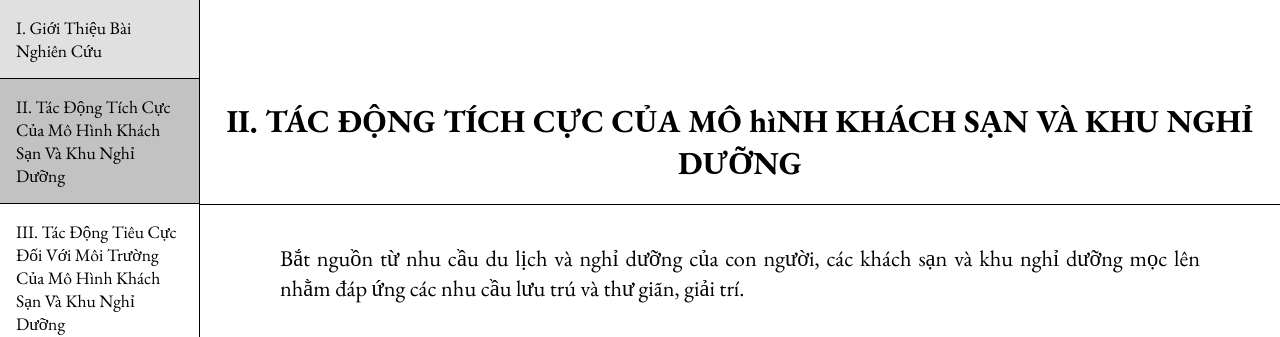
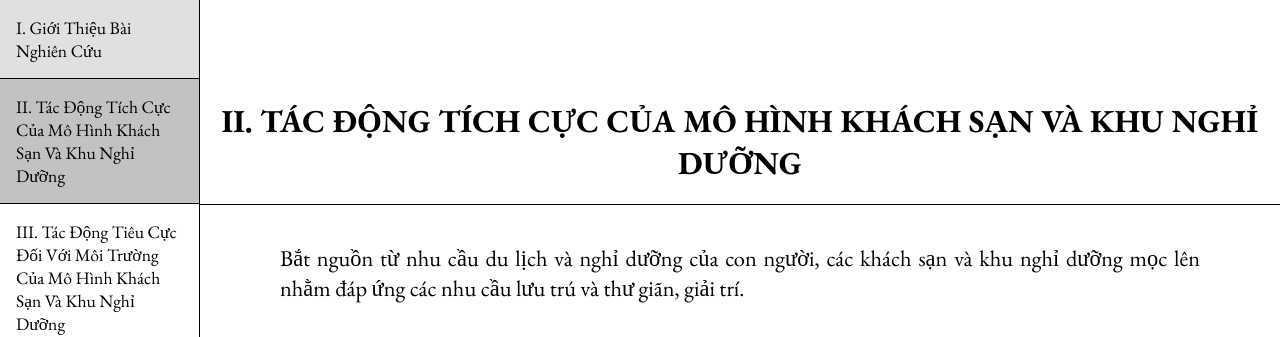
Before and after one commit to GiaBao6769/gdktpl, a plain HTML site: page section2.html in a window 1280 px wide. Shown: the top 337 px of the page. Drawn offline with nearby package versions, Linux system fonts and the light colour scheme; a web font is replaced by a local one.

Commit message:
Update section2.html

```diff
--- a/section2.html
+++ b/section2.html
@@ -32,7 +32,7 @@
     </div>
 
     <div class="contentSection" id="contentSection">
-        <h1>II. TÁC ĐỘNG TÍCH CỰC CỦA MÔ hìNH KHÁCH SẠN VÀ KHU NGHỈ DƯỠNG</h1>
+        <h1>II. TÁC ĐỘNG TÍCH CỰC CỦA MÔ HÌNH KHÁCH SẠN VÀ KHU NGHỈ DƯỠNG</h1>
         <p>Bắt nguồn từ nhu cầu du lịch và nghỉ dưỡng của con người, các khách sạn và khu nghỉ dưỡng mọc lên nhằm đáp ứng các nhu cầu lưu trú và thư giãn, giải trí.</p>
         <h2>1. Lợi Ích Kinh Tế</h2>
 
@@ -87,4 +87,5 @@
     </footer>
 
     <script src="jvs.js"></script>
+
 </body>
```
